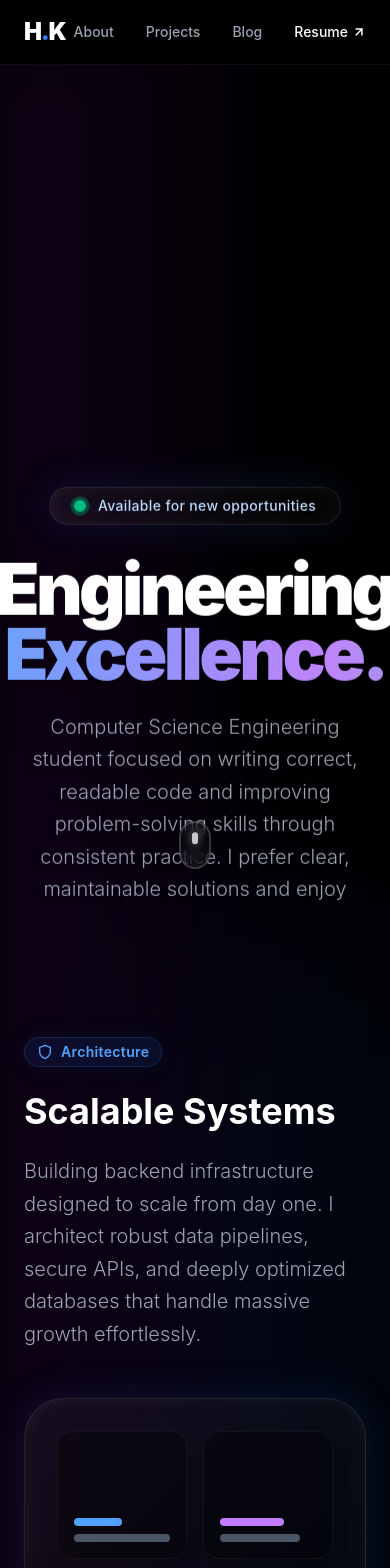
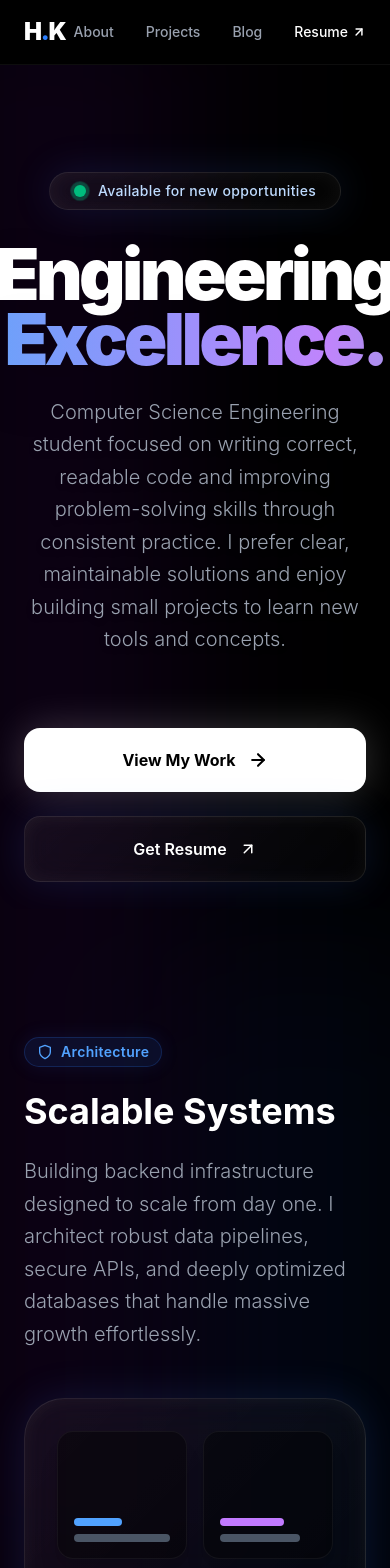
Before and after one commit to ha-re-ram/sturdy-journey, a Next.js app: page / in a window 390 px wide. Shown: the top 1568 px of the page. Built offline with nearby package versions, Linux system fonts and the light colour scheme.

Commit message:
Fix homepage animation visibility blocking buttons

```diff
--- a/src/app/admin/dashboard/page.tsx
+++ b/src/app/admin/dashboard/page.tsx
@@ -372,7 +372,7 @@ export default function AdminDashboard() {
                                                                 }`}>{item.category || "Completed"}</span>
                                                         )}
                                                     </h3>
-                                                    <p className="text-sm text-gray-500 truncate mr-4">{item.content.substring(0, 80)}...</p>
+                                                    <p className="text-sm text-gray-500 truncate mr-4">{(item.content || "").substring(0, 80)}...</p>
                                                 </div>
                                             </div>
 
--- a/src/app/layout.tsx
+++ b/src/app/layout.tsx
@@ -52,8 +52,8 @@ export default function RootLayout({
   children: React.ReactNode;
 }) {
   return (
-    <html lang="en">
-      <body className="bg-black text-white antialiased">
+    <html lang="en" suppressHydrationWarning>
+      <body className="bg-black text-white antialiased" suppressHydrationWarning>
         <header className="sticky top-0 z-50 w-full border-b border-white/5 bg-black/50 backdrop-blur-xl">
           <nav className="max-w-7xl mx-auto flex justify-between items-center px-6 py-4">
             <Link href="/" className="text-2xl font-black tracking-tighter hover:text-blue-400 transition-colors">
--- a/src/app/page.tsx
+++ b/src/app/page.tsx
@@ -7,36 +7,14 @@ import { useRef } from "react";
 
 export default function Home() {
   const containerRef = useRef(null);
-  const { scrollYProgress } = useScroll({
-    target: containerRef,
-    offset: ["start start", "end end"]
-  });
-
-  const textY = useTransform(scrollYProgress, [0, 1], ["0%", "50%"]);
-  const opacity = useTransform(scrollYProgress, [0, 0.5], [1, 0]);
-
-  const containerVariants: Variants = {
-    hidden: { opacity: 0 },
+  // Simplified variants for a quick fade in instead of long staggered chains that break visibility
+  const simpleFadeIn: Variants = {
+    hidden: { opacity: 0, y: 20 },
     visible: {
       opacity: 1,
-      transition: {
-        staggerChildren: 0.15,
-        delayChildren: 0.2
-      },
-    },
-  };
-
-  const itemVariants: Variants = {
-    hidden: { y: 30, opacity: 0, scale: 0.95 },
-    visible: {
       y: 0,
-      opacity: 1,
-      scale: 1,
-      transition: {
-        duration: 0.8,
-        ease: "easeOut"
-      },
-    },
+      transition: { duration: 0.6, ease: "easeOut" }
+    }
   };
 
   return (
@@ -50,13 +28,12 @@ export default function Home() {
         {/* Header/Hero Section */}
         <section className="relative min-h-[100vh] flex flex-col items-center justify-center px-6 text-center overflow-hidden">
           <motion.div
-            style={{ y: textY, opacity }}
-            variants={containerVariants}
+            variants={simpleFadeIn}
             initial="hidden"
             animate="visible"
-            className="max-w-6xl mx-auto w-full flex flex-col items-center relative z-20"
+            className="max-w-6xl mx-auto w-full flex flex-col items-center relative z-20 pt-20"
           >
-            <motion.div variants={itemVariants} className="mb-8 inline-block">
+            <div className="mb-8 inline-block">
               <span className="glass-glow px-6 py-2 rounded-full text-sm text-blue-200 flex items-center gap-3 shadow-[0_0_30px_rgba(59,130,246,0.2)]">
                 <span className="relative flex h-3 w-3">
                   <span className="animate-ping absolute inline-flex h-full w-full rounded-full bg-emerald-400 opacity-75"></span>
@@ -64,10 +41,9 @@ export default function Home() {
                 </span>
                 <span className="font-medium tracking-wide">Available for new opportunities</span>
               </span>
-            </motion.div>
+            </div>
 
-            <motion.h1
-              variants={itemVariants}
+            <h1
               className="text-7xl md:text-9xl lg:text-[11rem] font-black mb-6 tracking-tighter leading-[0.9]"
             >
               <span className="text-white drop-shadow-2xl">
@@ -77,26 +53,24 @@ export default function Home() {
               <span className="text-gradient drop-shadow-2xl">
                 Excellence.
               </span>
-            </motion.h1>
+            </h1>
 
-            <motion.p
-              variants={itemVariants}
+            <p
               className="text-xl md:text-2xl lg:text-3xl text-gray-400 mb-14 max-w-3xl mx-auto leading-relaxed font-light drop-shadow-md"
             >
               {siteConfig.bio}
-            </motion.p>
+            </p>
 
-            <motion.div
-              variants={itemVariants}
-              className="flex flex-col sm:flex-row gap-6 justify-center items-center w-full sm:w-auto"
+            <div
+              className="flex flex-col sm:flex-row gap-6 justify-center items-center w-full sm:w-auto mt-4"
             >
               <Link
                 href="/projects"
                 className="group relative px-10 py-5 bg-white text-black font-bold rounded-2xl hover:scale-105 transition-all flex items-center justify-center gap-3 shadow-[0_0_40px_rgba(255,255,255,0.2)] hover:shadow-[0_0_60px_rgba(255,255,255,0.4)] w-full sm:w-auto overflow-hidden"
               >
-                <div className="absolute inset-0 bg-gradient-to-r from-transparent via-white to-transparent translate-x-[-150%] skew-x-[-15deg] group-hover:translate-x-[150%] transition-transform duration-1000"></div>
+                <div className="absolute inset-0 bg-gradient-to-r from-transparent via-white to-transparent translate-x-[-150%] skew-x-[-15deg] group-hover:translate-x-[150%] transition-transform duration-700"></div>
                 View My Work
-                <svg xmlns="http://www.w3.org/2000/svg" width="20" height="20" viewBox="0 0 24 24" fill="none" stroke="currentColor" strokeWidth="2.5" strokeLinecap="round" strokeLinejoin="round" className="group-hover:translate-x-1 group-hover:-translate-y-1 transition-transform"><path d="M5 12h14" /><path d="m12 5 7 7-7 7" /></svg>
+                <svg xmlns="http://www.w3.org/2000/svg" width="20" height="20" viewBox="0 0 24 24" fill="none" stroke="currentColor" strokeWidth="2.5" strokeLinecap="round" strokeLinejoin="round" className="group-hover:translate-x-1 transition-transform"><path d="M5 12h14" /><path d="m12 5 7 7-7 7" /></svg>
               </Link>
 
               <a
@@ -106,25 +80,12 @@ export default function Home() {
                 className="group px-10 py-5 glass-glow text-white font-semibold rounded-2xl hover:bg-white/10 transition-all flex items-center justify-center gap-3 w-full sm:w-auto"
               >
                 Get Resume
-                <svg xmlns="http://www.w3.org/2000/svg" width="18" height="18" viewBox="0 0 24 24" fill="none" stroke="currentColor" strokeWidth="2" strokeLinecap="round" strokeLinejoin="round" className="group-hover:translate-y-[-2px] transition-transform"><path d="M7 7h10v10" /><path d="M7 17L17 7" /></svg>
+                <svg xmlns="http://www.w3.org/2000/svg" width="18" height="18" viewBox="0 0 24 24" fill="none" stroke="currentColor" strokeWidth="2" strokeLinecap="round" strokeLinejoin="round" className="group-hover:translate-x-1 transition-transform"><path d="M7 7h10v10" /><path d="M7 17L17 7" /></svg>
               </a>
-            </motion.div>
+            </div>
           </motion.div>
 
-          <motion.div
-            initial={{ opacity: 0 }}
-            animate={{ opacity: 1 }}
-            transition={{ delay: 1.5, duration: 1 }}
-            className="absolute bottom-10 left-1/2 -translate-x-1/2 z-20"
-          >
-            <div className="w-8 h-12 border-2 border-white/20 rounded-full flex justify-center p-2 backdrop-blur-sm bg-black/20">
-              <motion.div
-                animate={{ y: [0, 16, 0], opacity: [1, 0.5, 1] }}
-                transition={{ repeat: Infinity, duration: 2, ease: "easeInOut" }}
-                className="w-1.5 h-3 bg-white/80 rounded-full shadow-[0_0_10px_rgba(255,255,255,0.5)]"
-              />
-            </div>
-          </motion.div>
+
         </section>
 
         {/* Dynamic Interactive Features Section */}
--- a/src/components/Comments.tsx
+++ b/src/components/Comments.tsx
@@ -75,12 +75,13 @@ export default function Comments({ itemId }: { itemId: string }) {
             });
             await signInWithPopup(auth, provider);
         } catch (error: any) {
-            console.error("Login failed", error);
             if (error.code === 'auth/popup-closed-by-user') {
-                // Ignore, user just closed it
+                // Ignore, user just closed it. Don't console.error to avoid Next.js dev overlay.
             } else if (error.code === 'auth/unauthorized-domain') {
+                console.error("Login failed", error);
                 alert("Domain not authorized for Google Sign-In. Please add this domain to the Firebase Console -> Authentication -> Settings -> Authorized Domains.");
             } else {
+                console.error("Login failed", error);
                 alert("Error logging in: " + error.message);
             }
         }
--- a/src/components/DynamicProjectList.tsx
+++ b/src/components/DynamicProjectList.tsx
@@ -89,18 +89,18 @@ export default function DynamicProjectList() {
                             </h2>
                         </Link>
                         <p className="text-gray-400 text-sm leading-relaxed mb-6 line-clamp-4 min-h-[5rem]">
-                            {repo.content.substring(0, 160)}...
+                            {(repo.content || "").substring(0, 160)}...
                         </p>
                     </div>
 
                     <div className="mt-auto space-y-6">
                         {repo.category && (
                             <div className={`inline-flex items-center gap-2 text-[10px] uppercase tracking-[0.2em] font-bold px-3 py-1 rounded-full border ${repo.category.toLowerCase() === 'completed' ? 'bg-emerald-500/10 text-emerald-500 border-emerald-500/20' :
-                                    repo.category.toLowerCase() === 'working' ? 'bg-amber-500/10 text-amber-500 border-amber-500/20' :
-                                        'bg-blue-500/10 text-blue-500 border-blue-500/20'
+                                repo.category.toLowerCase() === 'working' ? 'bg-amber-500/10 text-amber-500 border-amber-500/20' :
+                                    'bg-blue-500/10 text-blue-500 border-blue-500/20'
                                 }`}>
                                 <span className={`w-1.5 h-1.5 rounded-full ${repo.category.toLowerCase() === 'completed' ? 'bg-emerald-500' :
-                                        repo.category.toLowerCase() === 'working' ? 'bg-amber-500' : 'bg-blue-500'
+                                    repo.category.toLowerCase() === 'working' ? 'bg-amber-500' : 'bg-blue-500'
                                     }`}></span>
                                 {repo.category}
                             </div>
```
